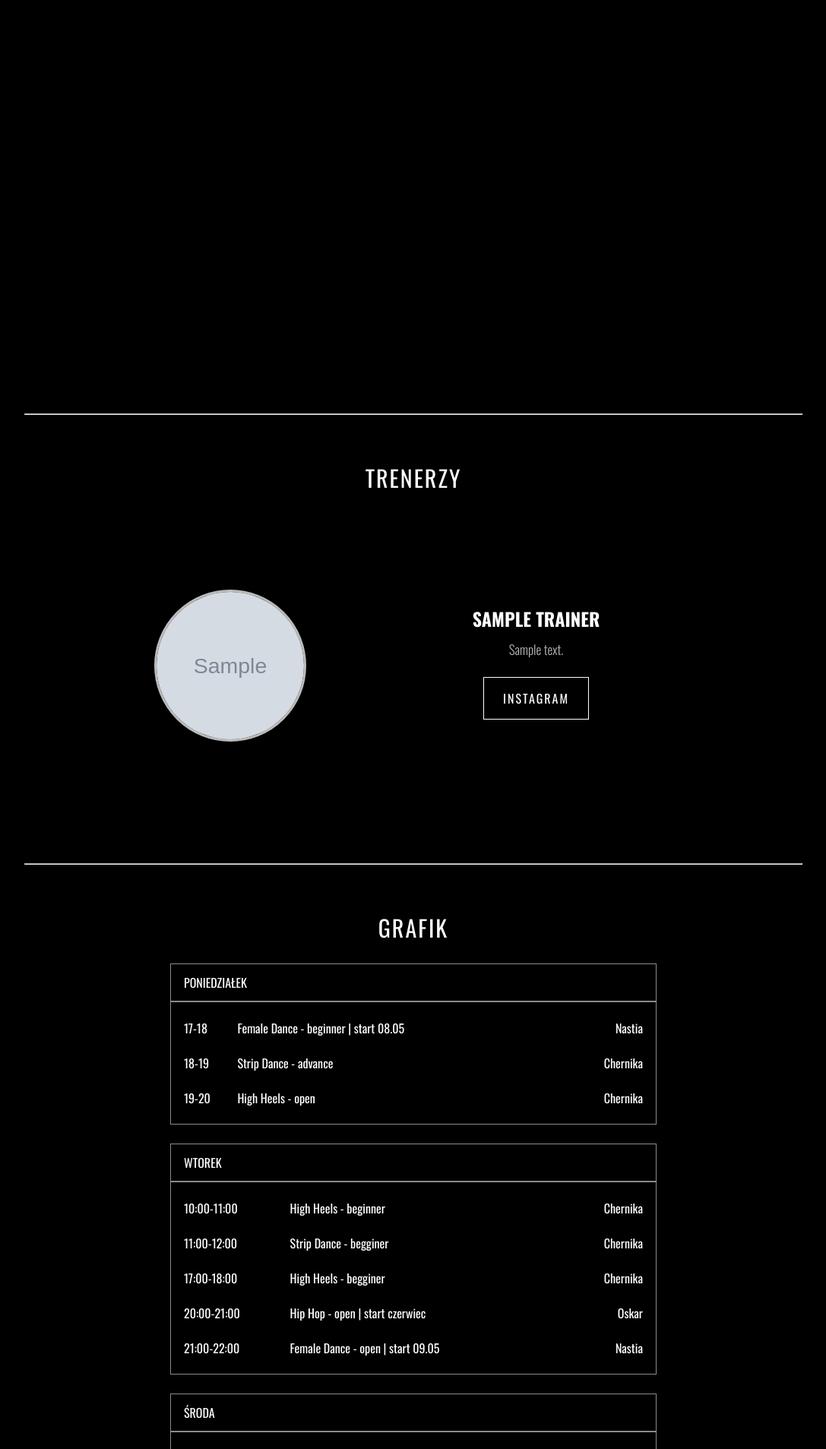
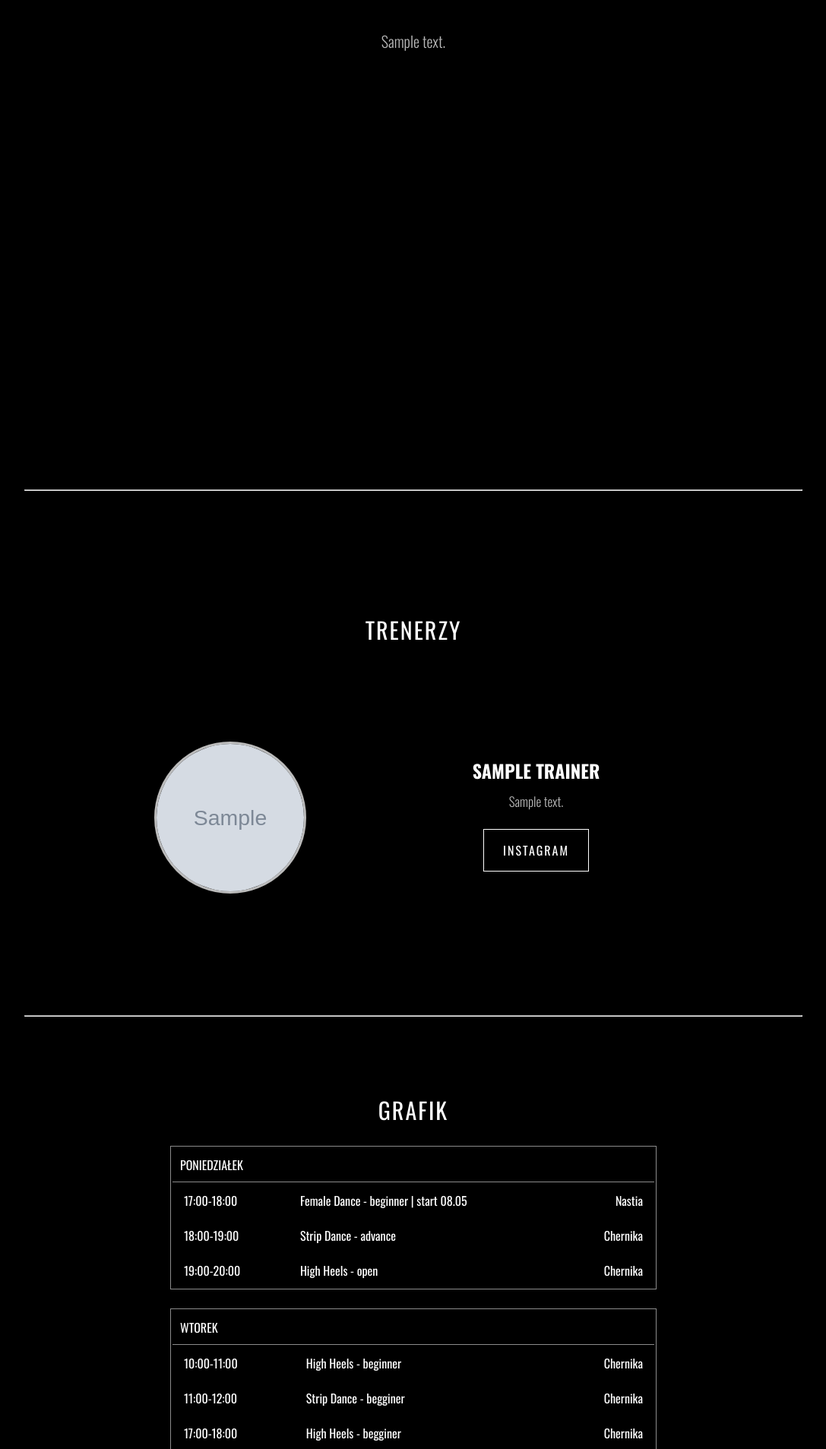
Before and after one commit to Ewelina-EN/dance-studio, a Django app: page / in a window 1280 px wide. Shown: the part 1191-3098 px from the top of the page at 76% size, without its empty margins (96-1183 px from the left). Run offline with Django 4.2, Linux system fonts and the light colour scheme; tables that the repository leaves empty hold one stand-in row (values such as "Sample post"); grey boxes marked "Sample" are stand-in pictures; lists and menus that the app fills with data are empty; some libraries are stand-ins or nearby versions.

Commit message:
fixed: visibility of navigation&schedules styles

```diff
--- a/website/static/website/css/styles.css
+++ b/website/static/website/css/styles.css
@@ -15,11 +15,12 @@ body {
 header {
   background: black;
   color: rgb(255, 255, 255);
+  width: 100%;
   display: flex;
   align-items: center;
   justify-content: space-between;
+  padding: 10px 20px;
   border-bottom: 1px solid white;
-  padding: 10px 20px;
   position: fixed;
   top: 0;
   left: 0;
@@ -28,7 +29,7 @@ header {
 }
 
 .logo img {
-  width: 70px;
+  width: 60px;
 }
 
 .navigation img {
@@ -110,8 +111,8 @@ header {
 .line {
   width: 80%;
   height: 1px;
-  margin: 50px auto;
   background-color: white;
+  margin: 0 auto;
 }
 
 /* big video */
@@ -124,6 +125,7 @@ h1 {
   font-size: 30px;
   font-weight: 400;
   letter-spacing: 2px;
+  margin: 100px 0 0 0;
 }
 
 .offer {
@@ -263,16 +265,19 @@ iframe {
 
 .schedule table {
   width: 100%;
-  padding: 10px 15px;
   border: 1px solid rgb(139, 139, 139);
-}
-
-.schedule table tr td {
-  padding: 10px 0;
 }
 
 .day {
   margin-top: 25px;
+}
+th {
+  padding: 10px;
+  border-bottom: 1px solid rgb(139, 139, 139);
+}
+
+td {
+  padding: 10px 15px;
 }
 
 .schedule th {
@@ -339,10 +344,6 @@ iframe {
   margin-top: 10px;
   color: rgb(184, 184, 184);
   text-align: center;
-}
-
-.prices ul li:last-child {
-  margin: 10px 0 0 0;
 }
 
 .prices-list p {
@@ -466,8 +467,7 @@ iframe {
   }
 
   .logo img {
-    margin: 5px 0 5px 20px;
-    width: 90px;
+    margin: 10px 0;
   }
 
   .navigation {
@@ -618,10 +618,6 @@ iframe {
     margin: 0;
   }
 
-  .prices ul li:last-child {
-    margin: 0;
-  }
-
   .lessons p {
     font-size: 18px;
   }
--- a/website/templates/home.html
+++ b/website/templates/home.html
@@ -104,37 +104,36 @@
         <section class='schedule' id='schedule'>
             <h1>GRAFIK</h1>
             <table class='day'>
-                <thead>
+                <thead class='day-name'>
                     <tr>
-                        <th>Poniedziałek</th>
+                        <th colspan="3">Poniedziałek</th>
                     </tr>
                 </thead>
-            </table>
-            <table>
+                <tbody class='details'>
                     <tr>
-                    <td class='hour'>17-18</td>
+                        <td class='hour'>17:00-18:00</td>
                         <td class='workout'>Female Dance - beginner | start 08.05</td>
                         <td class='sch-instructor'>Nastia</td>
                     </tr>
                     <tr>
-                    <td class='hour'>18-19</td>
+                        <td class='hour'>18:00-19:00</td>
                         <td class='workout'>Strip Dance - advance</td>
                         <td class='sch-instructor'>Chernika</td>
                     </tr>
                     <tr>
-                    <td class='hour'>19-20</td>
+                        <td class='hour'>19:00-20:00</td>
                         <td class='workout'>High Heels - open</td>
                         <td class='sch-instructor'>Chernika</td>
                     </tr>
+                </tbody>
             </table>
             <table class='day'>
                 <thead>
                     <tr>
-                        <th>Wtorek</th>
+                        <th colspan="3">Wtorek</th>
                     </tr>
                 </thead>
-            </table>
-            <table>
+                <tbody class='details'>
                     <tr>
                         <td class='hour'>10:00-11:00</td>
                         <td class='workout'>High Heels - beginner</td>
@@ -160,15 +159,15 @@
                         <td class='workout'>Female Dance - open | start 09.05</td>
                         <td class='sch-instructor'>Nastia</td>
                     </tr>
+                </tbody>
             </table>
             <table class='day'>
                 <thead>
                     <tr>
-                        <th>Środa</th>
+                        <th colspan="3">Środa</th>
                     </tr>
                 </thead>
-            </table>
-            <table>
+                <tbody class='details'>
                     <tr>
                         <td class='hour'>17:00-18:00</td>
                         <td class='workout'>Hip Hop - 13+teens | start czerwiec</td>
@@ -184,15 +183,15 @@
                         <td class='workout'>High Heels - open | start czerwiec</td>
                         <td class='sch-instructor'>Pola</td>
                     </tr>
+                </tbody>
             </table>
             <table class='day'>
                 <thead>
                     <tr>
-                        <th>Czwartek</th>
+                        <th colspan="3">Czwartek</th>
                     </tr>
                 </thead>
-            </table>
-            <table>
+                <tbody class='details'>
                     <tr>
                         <td class='hour'>17:00-18:00</td>
                         <td class='workout'>Strip Dance - beginner</td>
@@ -213,15 +212,15 @@
                         <td class='workout'>High Heels - open | start czerwiec</td>
                         <td class='sch-instructor'>Julia</td>
                     </tr>
+                </tbody>
             </table>
             <table class='day'>
                 <thead>
                     <tr>
-                        <th>Piątek</th>
+                        <th colspan="3">Piątek</th>
                     </tr>
                 </thead>
-            </table>
-            <table>
+                <tbody class='details'>
                     <tr>
                         <td class='hour'>10:00-11:00</td>
                         <td class='workout'>High Heels - beginner | start czerwiec</td>
@@ -252,15 +251,15 @@
                         <td class='workout'>Female Dance - open | start 12.05</td>
                         <td class='sch-instructor'>Nastia</td>
                     </tr>
+                </tbody>
             </table>
             <table class='day'>
                 <thead>
                     <tr>
-                        <th>Sobota</th>
+                        <th colspan="3">Sobota</th>
                     </tr>
                 </thead>
-            </table>
-            <table>
+                <tbody class='details'>
                     <tr>
                         <td class='hour'>13:00-14:00</td>
                         <td class='workout'>High Heels - beginner</td>
@@ -286,6 +285,7 @@
                         <td class='workout'>Strip Dance - open | start czerwiec</td>
                         <td class='sch-instructor'>Ania</td>
                     </tr>
+                </tbody>
             </table>
 
         </section>
```
Lines whose indentation alone changed are shown as unchanged.
